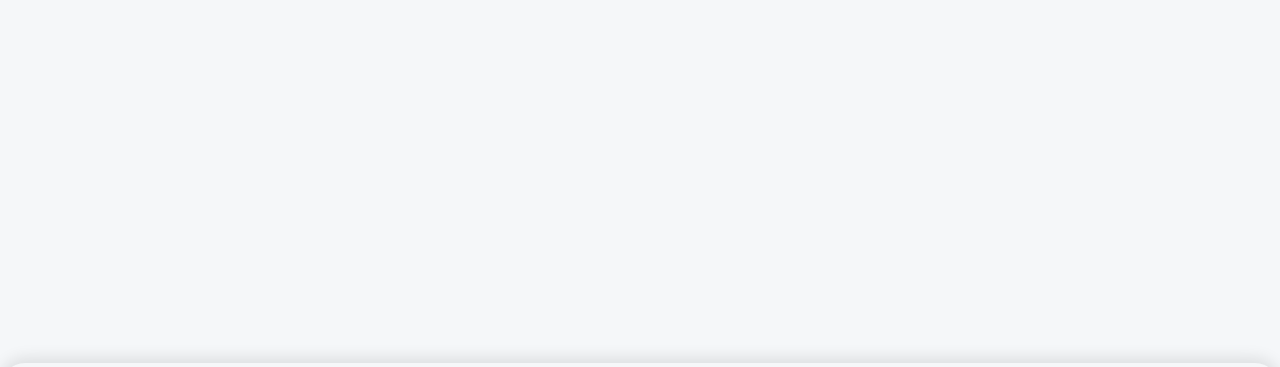
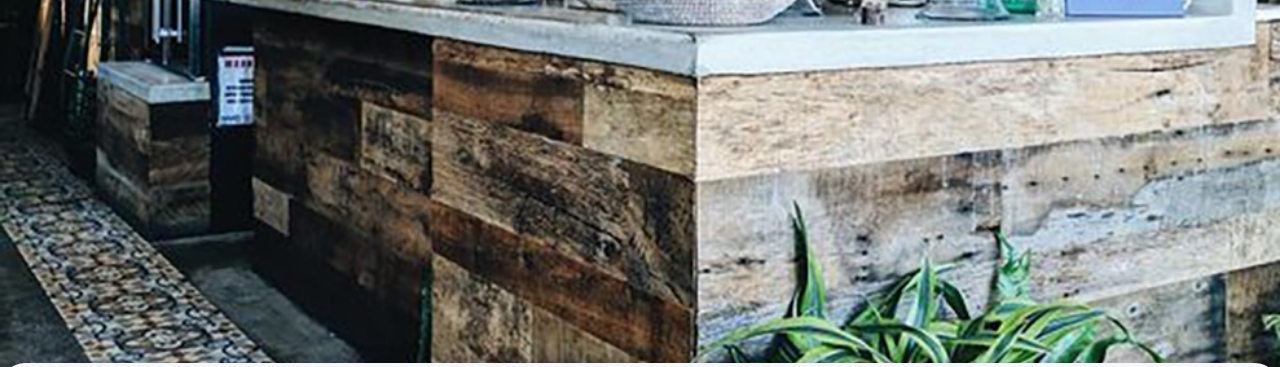
Before and after one commit to Oussamahammami2023/Pwaap, a plain HTML site: page index.html in a window 1280 px wide. Shown: the part 52-419 px from the top of the page. Drawn offline with nearby package versions, Linux system fonts and the light colour scheme; some icons are missing; files whose address does not match are found by name.

Commit message:
Update style.css

```diff
--- a/styles/style.css
+++ b/styles/style.css
@@ -12,7 +12,7 @@
 }
  /* Background */
 .hero {
-    background: url('.../image/Background.jpg') no-repeat center center/cover;
+    background: url('../image/Background.jpg') no-repeat center center/cover;
     background-attachment: fixed;
     height: 55vh;
     display: flex;
```
